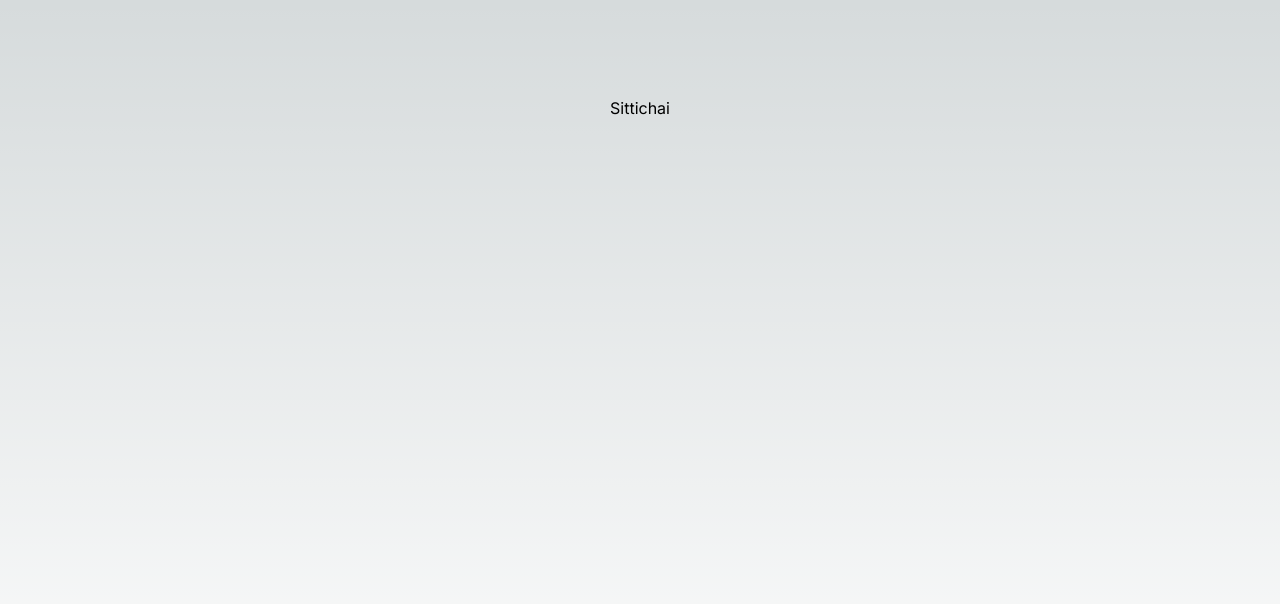
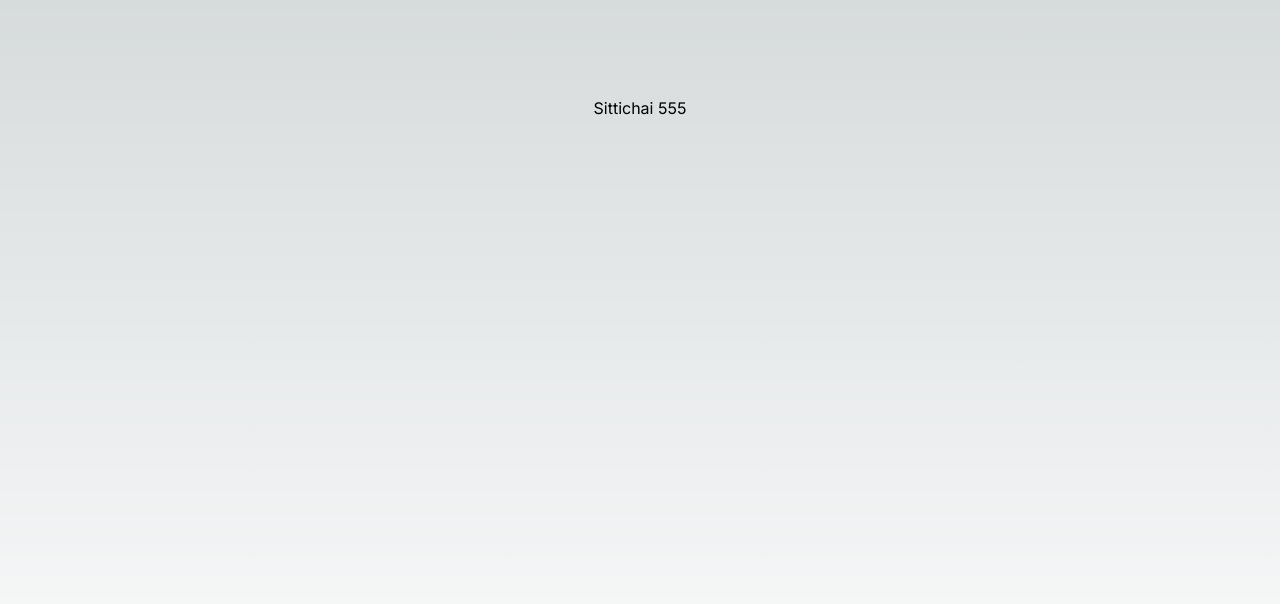
Before and after one commit to sittijwyz/cart-coupon, a Next.js app: page / in a window 1280 px wide. Shown: the top 604 px of the page. Built offline with nearby package versions, Linux system fonts and the light colour scheme.

Commit message:
test commit

```diff
--- a/src/app/page.tsx
+++ b/src/app/page.tsx
@@ -3,7 +3,7 @@ import Image from "next/image";
 export default function Home() {
   return (
     <main className="flex min-h-screen flex-col items-center justify-between p-24">
-      <div>Sittichai</div>
+      <div>Sittichai 555</div>
     </main>
   );
 }
```
